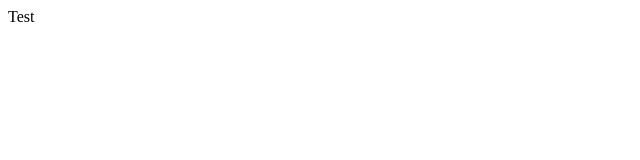
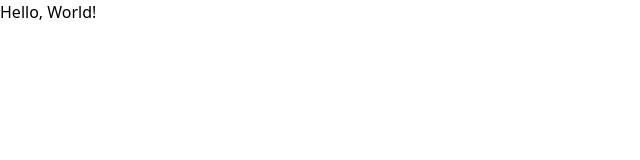
Before and after one commit to Asarec/phase-2-project, a React (Vite) app: page / in a window 1280 px wide. Shown: the top 160 px of the page, without its empty margins (0-640 px from the left). Built offline with nearby package versions, Linux system fonts and the light colour scheme.

Commit message:
added tailwindcss, and made minor changes

```diff
--- a/package.json
+++ b/package.json
@@ -17,6 +17,9 @@
     "@types/react": "^18.0.27",
     "@types/react-dom": "^18.0.10",
     "@vitejs/plugin-react": "^3.1.0",
+    "autoprefixer": "^10.4.13",
+    "postcss": "^8.4.21",
+    "tailwindcss": "^3.2.6",
     "vite": "^4.1.0"
   }
 }
--- /dev/null
+++ b/postcss.config.cjs
@@ -0,0 +1,6 @@
+module.exports = {
+  plugins: {
+    tailwindcss: {},
+    autoprefixer: {},
+  },
+}
--- a/src/App.jsx
+++ b/src/App.jsx
@@ -1,7 +1,17 @@
+import { useState } from "react";
+import { Routes, Route, Navigate } from "react-router-dom";
+import LoginForm from "./LoginForm";
+import Protected from "./Protected";
+
 function App() {
+  const [isLoggedIn, setIsLoggedIn] = useState(false);
+
+  function handleIsLoggedIn(authentication) {
+    setIsLoggedIn(authentication);
+  }
 
   return (
-    <>Test</>
+    <h1>Hello, World!</h1>
   );
 }
 
--- /dev/null
+++ b/src/LoginForm.jsx
@@ -0,0 +1,7 @@
+function LoginForm() {
+  return (
+    <>Test</>
+  );
+}
+
+export default LoginForm;
--- /dev/null
+++ b/src/Protected.jsx
@@ -0,0 +1,7 @@
+function Protected() {
+  return (
+    <>Protected</>
+  );
+}
+
+export default Protected;
--- /dev/null
+++ b/src/index.css
@@ -0,0 +1,3 @@
+@tailwind base;
+@tailwind components;
+@tailwind utilities;
--- a/src/main.jsx
+++ b/src/main.jsx
@@ -2,6 +2,7 @@ import React from "react";
 import ReactDOM from "react-dom/client";
 import { BrowserRouter } from "react-router-dom";
 import App from "./App";
+import "./index.css";
 
 ReactDOM.createRoot(document.getElementById("root")).render(
   <React.StrictMode>
--- /dev/null
+++ b/tailwind.config.cjs
@@ -0,0 +1,10 @@
+module.exports = {
+  content: [
+    "./index.html",
+    "./src/**/*.jsx"
+  ],
+  theme: {
+    extend: {},
+  },
+  plugins: [],
+}
```
Also changed, not shown: 1 other file (tests, documents, lock files or other folders).
